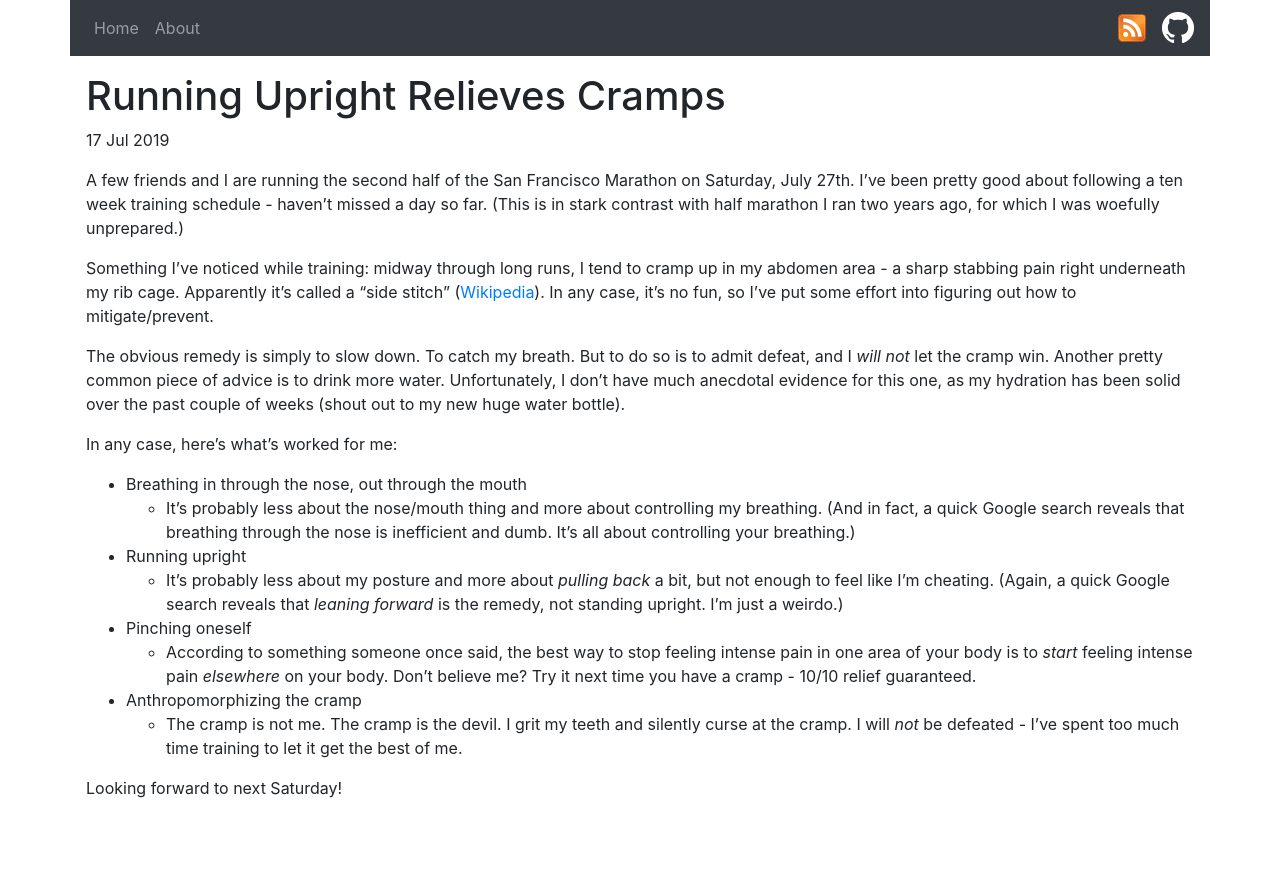
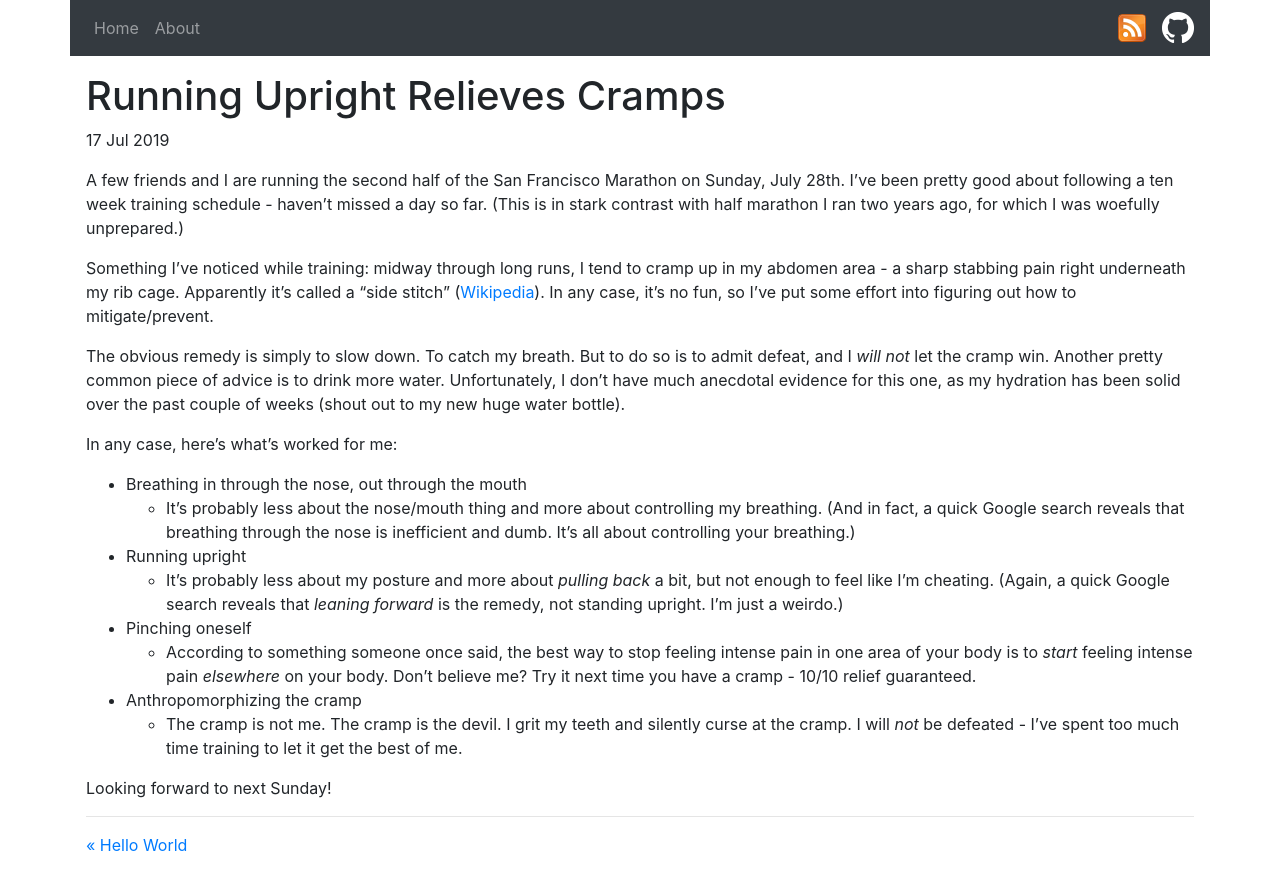
Before and after one commit to mackorone/mackorone.github.io, a Jekyll site: the page built from _posts/2019-07-17-running-upright-relieves-cramps.md, in a window 1280 px wide. Shown: the top 890 px of the page. Built offline with Jekyll 4.4.1, drawn with Linux system fonts in a browser that asks for light colours.

Commit message:
Fix marathon date, add footer with prev/next links

```diff
--- a/_layouts/post.html
+++ b/_layouts/post.html
@@ -5,3 +5,18 @@ layout: default
 <p>{{ page.date | date_to_string }}</p>
 
 {{ content }}
+
+<!-- Footer with links to previous and next posts -->
+<hr />
+<div class="d-flex justify-content-between">
+  {% if page.previous.url %}
+    <span class="col p-0">
+      <a href="{{page.previous.url}}">&laquo; {{page.previous.title}}</a>
+    </span>
+  {% endif %}
+  {% if page.next.url %}
+    <span class="col p-0 text-right">
+      <a href="{{page.next.url}}">{{page.next.title}} &raquo;</a>
+    </span>
+  {% endif %}
+</div>
--- a/_posts/2019-07-17-running-upright-relieves-cramps.md
+++ b/_posts/2019-07-17-running-upright-relieves-cramps.md
@@ -2,7 +2,7 @@
 ---
 
 A few friends and I are running the second half of the San Francisco Marathon on
-Saturday, July 27th. I've been pretty good about following a ten week training
+Sunday, July 28th. I've been pretty good about following a ten week training
 schedule - haven't missed a day so far. (This is in stark contrast with half
 marathon I ran two years ago, for which I was woefully unprepared.)
 
@@ -39,4 +39,4 @@ In any case, here's what's worked for me:
       curse at the cramp. I will *not* be defeated - I've spent too much time
       training to let it get the best of me.
 
-Looking forward to next Saturday!
+Looking forward to next Sunday!
```
